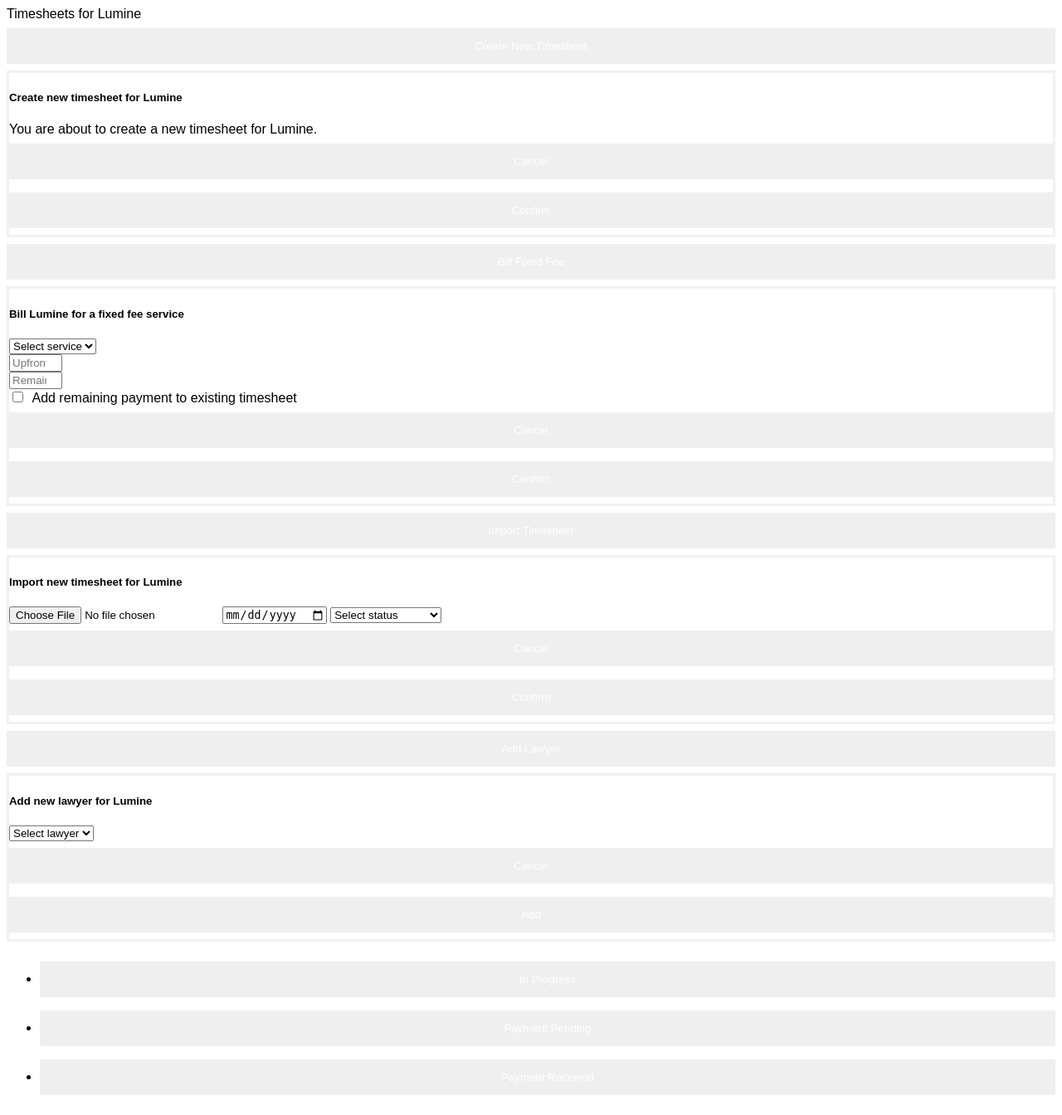
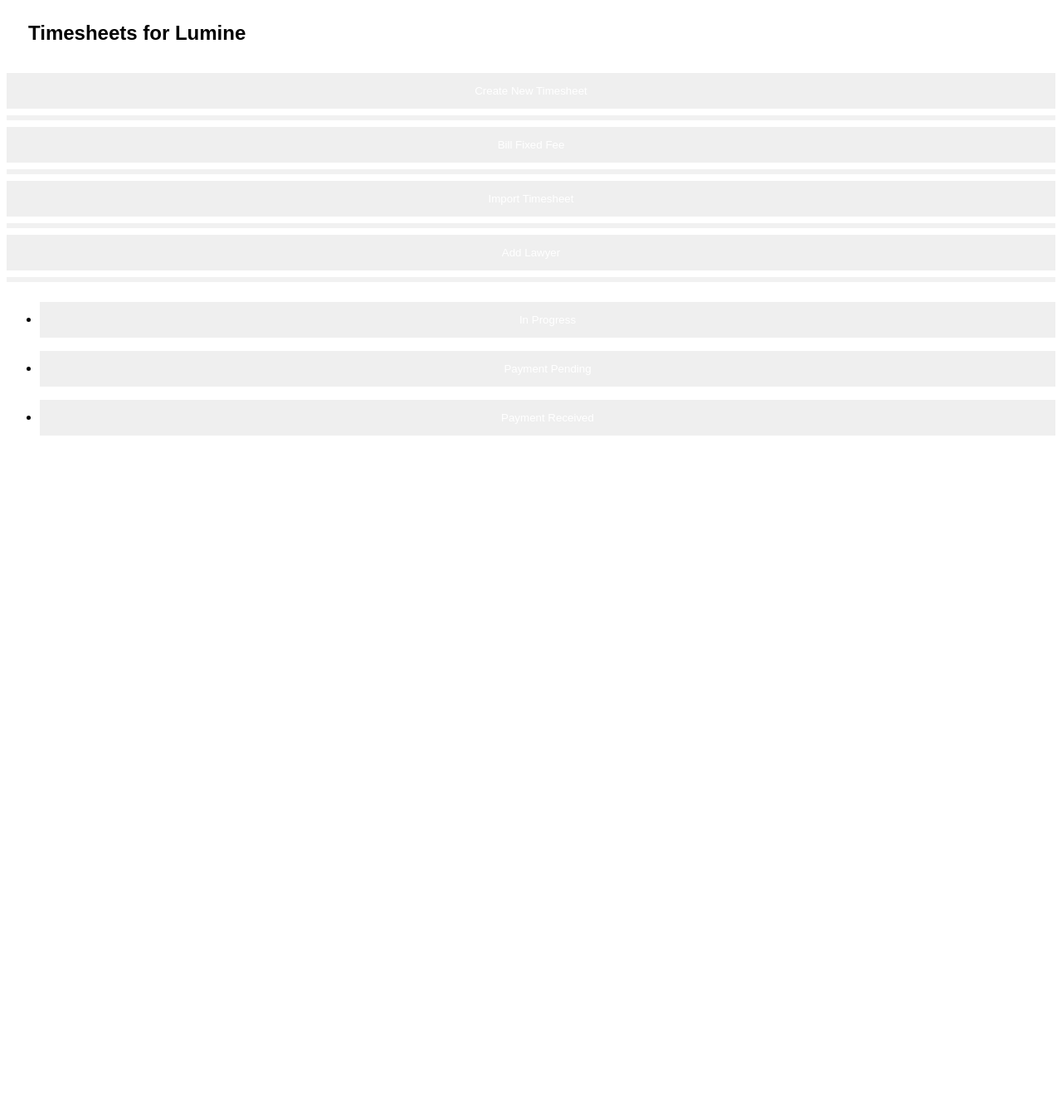
Before and after one commit to laurenlim2112/SMU-Hackathon, a Flask app: page /clients/2 in a window 1280 px wide. Shown: the whole page at 83% size. After the commit the page ends 525 px from the top, so only its background shows below. Run offline with Flask 3, Linux system fonts and the light colour scheme; a user stored in the database is signed in; data comes from the database, SQL or seed files in the repository.

Commit message:
Minor CSS edits

```diff
--- a/app.py
+++ b/app.py
@@ -19,7 +19,7 @@ def home():
     user = cursor.execute("SELECT name FROM users WHERE id = ?", [id]).fetchone()
     name = user["name"]
     clients = []
-    rows = cursor.execute("SELECT * FROM users_clients WHERE user_id = ?", [user_id]).fetchall()
+    rows = cursor.execute("SELECT * FROM users_clients WHERE user_id = ?", [id]).fetchall()
     for row in rows:
         client_id = row["client_id"]
         client_info = cursor.execute("SELECT * FROM clients WHERE id = ?", [client_id]).fetchone()
--- a/static/styles.css
+++ b/static/styles.css
@@ -25,6 +25,24 @@ button:hover {
 
 a {
     color: #3366cc;
+}
+
+.modal {
+    display: none;
+    position: fixed;
+    z-index: 1;
+    left: 0;
+    top: 0;
+    width: 100%;
+    height: 100%;
+    overflow: auto;
+}
+
+.modal-content {
+    margin: 15% auto;
+    padding: 20px;
+    border: 1px solid #ccc;
+    width: 80%;
 }
 
 .card {
@@ -92,6 +110,20 @@ img.avatar {
     align-items: center;
 }
 
+.modalcancel {
+    color: #aaa;
+    float: right;
+    font-size: 28px;
+    font-weight: bold;
+  }
+
+  .modalcancel:hover,
+  .modalcancel:focus {
+    color: black;
+    text-decoration: none;
+    cursor: pointer;
+  }
+
 span.psw {
     float: right;
     padding-top: 16px;
--- a/templates/client.html
+++ b/templates/client.html
@@ -9,10 +9,7 @@
 {% endblock %}
 
 {% block main %}
-    <div>
-        Timesheets for {{ client["name"] }}
-    </div>
-
+    <h2 class="container"> Timesheets for {{ client["name"] }} </h2>
     <button type="button" class="btn btn-primary" data-bs-toggle="modal" data-bs-target="#createNewTimesheetModal">
         Create New Timesheet
     </button>
--- a/templates/layout.html
+++ b/templates/layout.html
@@ -21,5 +21,6 @@
         <main>
             {% block main %}{% endblock %}
         </main>
+
     </body>
 </html>
--- a/templates/timesheet.html
+++ b/templates/timesheet.html
@@ -9,10 +9,7 @@
 {% endblock %}
 
 {% block main %}
-    <div>
-        Timesheet for {{ client["name"] }} created on {{ timesheet["created"] }}
-    </div>
-
+    <h2 class="container"> Timesheet for {{ client["name"] }} created on {{ timesheet["created"] }} </h2>
     <a href="{{ url_for('client', id=client['id']) }}" class="btn btn-info" role="button">Return to Client Page</a>
 
     {% if timesheet["status"] == 1 %}
```
Also changed, not shown: templates/home.html (+7 -5 lines).
